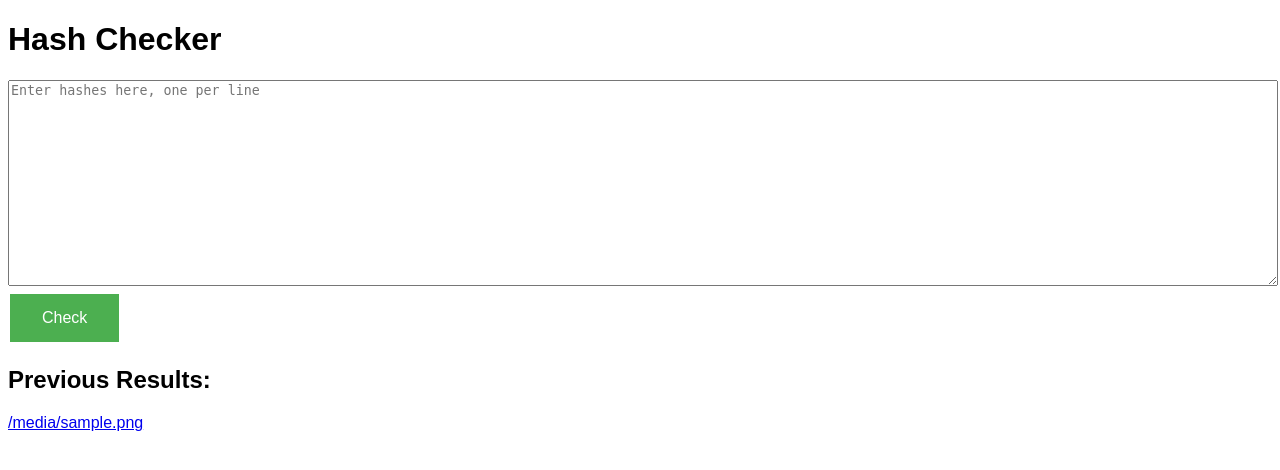
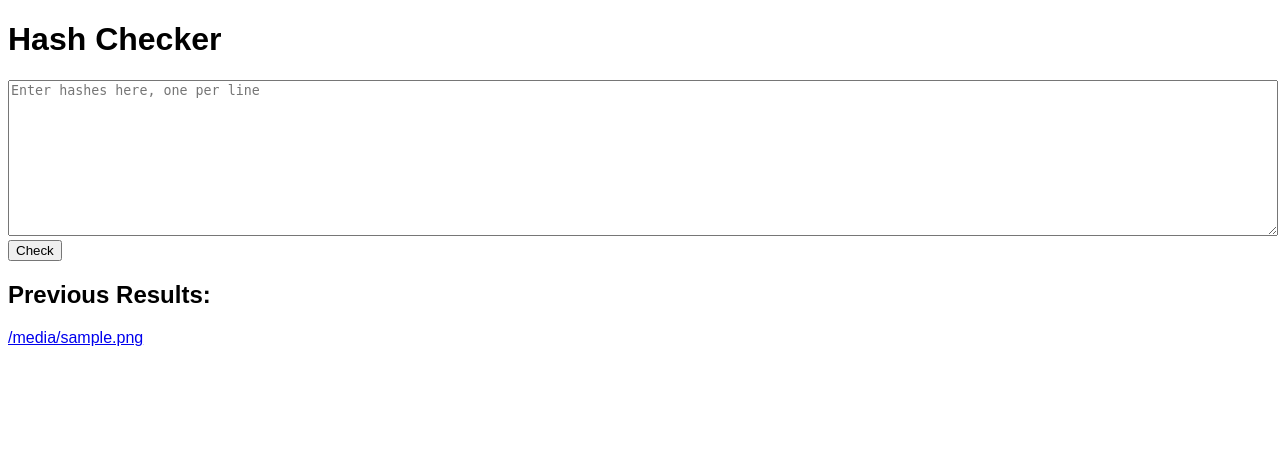
Before and after one commit to masluse/VirusTotal, a Flask app: template templates/index.html in a window 1280 px wide. Shown: the top 470 px of the page. Run offline with Flask 3, Linux system fonts and the light colour scheme; the template is opened without the code that fills it: most values are stand-ins (such as "Sample title", 1, 10 or a date in 2020).

Commit message:
Update index.html

```diff
--- a/templates/index.html
+++ b/templates/index.html
@@ -3,28 +3,10 @@
 <head>
     <title>Hash Checker</title>
     <style>
-        body {
-            font-family: Arial, sans-serif;
-        }
-        form {
-            margin-bottom: 20px;
-        }
-        textarea {
-            width: 100%;
-            height: 200px;
-        }
-        input[type="submit"] {
-            background-color: #4CAF50; /* Green */
-            border: none;
-            color: white;
-            padding: 15px 32px;
-            text-align: center;
-            text-decoration: none;
-            display: inline-block;
-            font-size: 16px;
-            margin: 4px 2px;
-            cursor: pointer;
-        }
+        body {font-family: Arial, sans-serif;}
+        form {margin: 20px 0;}
+        textarea {width: 100%; height: 150px;}
+        a {display: block;}
     </style>
 </head>
 <body>
@@ -35,7 +17,7 @@
     </form>
     <h2>Previous Results:</h2>
     {% for file in files %}
-    <a href="{{ url_for('uploaded_file', filename=file) }}">{{ file }}</a><br>
+    <a href="{{ url_for('uploaded_file', filename=file) }}">{{ file }}</a>
     {% endfor %}
 </body>
 </html>
```
